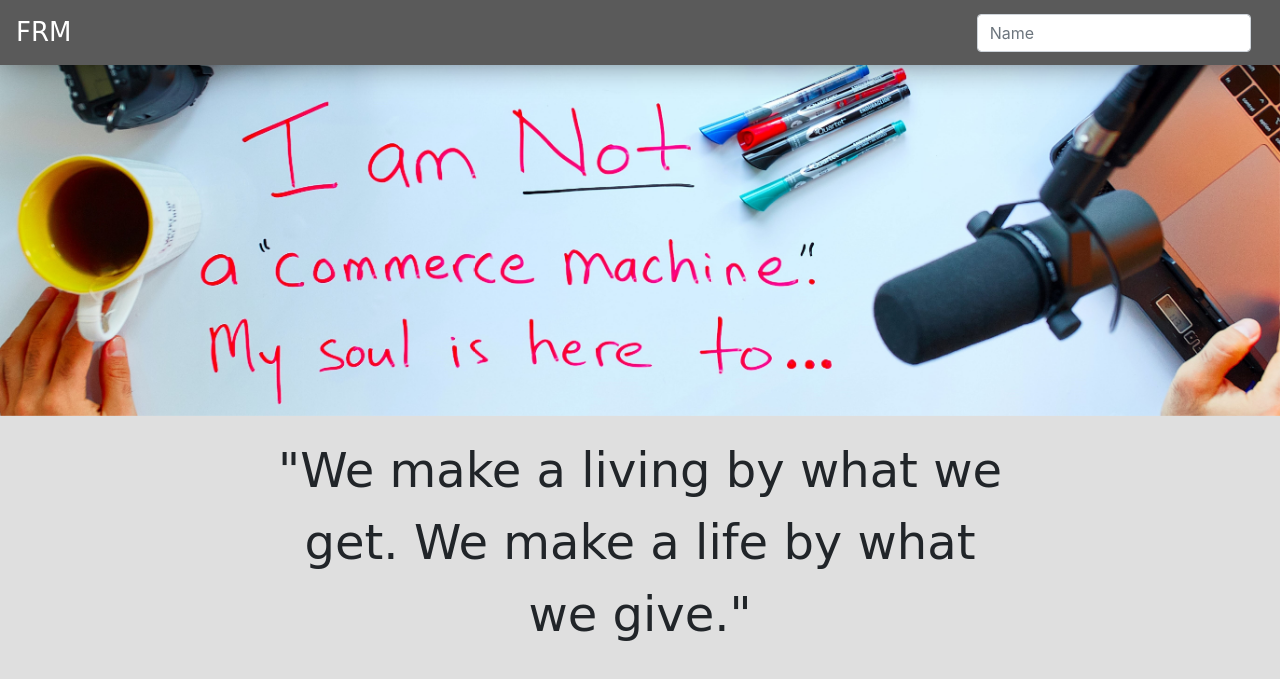
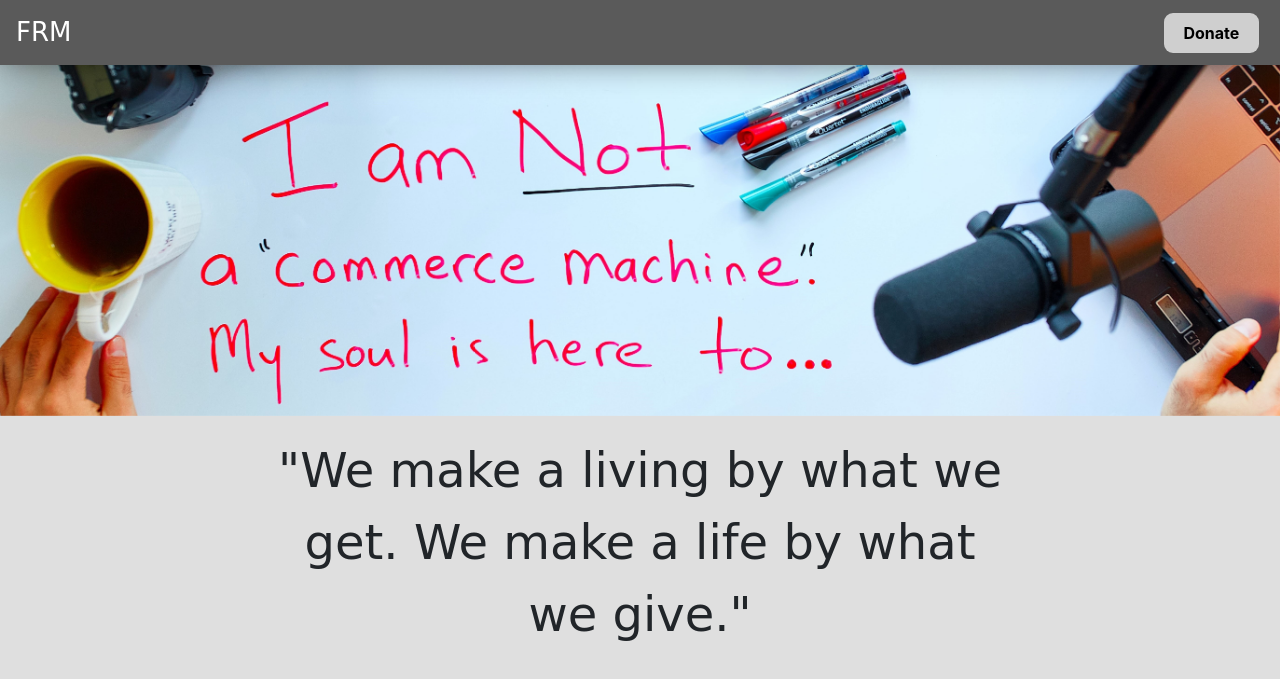
Before and after one commit to Aayush27032001/Django-with-payment-gateway, a Django app: page / in a window 1280 px wide. Shown: the top 679 px of the page. Run offline with Django 3.2, Linux system fonts and the light colour scheme; some libraries are stand-ins or nearby versions; some web fonts are replaced.

Commit message:
Third Commit

```diff
--- a/templates/base.html
+++ b/templates/base.html
@@ -39,16 +39,9 @@
 
         <div class="collapse navbar-collapse" id="navbarSupportedContent">
           <ul class="navbar-nav ml-auto">
-            <form class="form-inline my-2 my-lg-0" action="success" method="POST">
-              {% csrf_token %}
-              <input class="form-control mr-sm-2" type="name" name="name" id="name" placeholder="Name">
-
-              <script src="https://checkout.razorpay.com/v1/checkout.js" data-key="rzp_test_GOnqLMbHkrycAR"
-                data-amount="50000" data-currency="INR" data-order_id="{{payment.id}}"
-                data-buttontext="Donate" data-name="TSF Payment Gateway Integration"
-                data-description="TSF Project" data-image="/static/favicon.ico" data-prefill.name="PC"
-                data-prefill.email="example@abc.com" data-theme.color="#F37254"></script>
-            </form>
+            <li class="nav-item">
+              <a class="nav-link fs-1 text-light btn-primary" href="https://rzp.io/l/iEIIbmJdS">&nbsp&nbsp&nbspDonate&nbsp&nbsp&nbsp</a>
+            </li>
           </ul>
           <h5>&nbsp</h5>
         </div>
```
